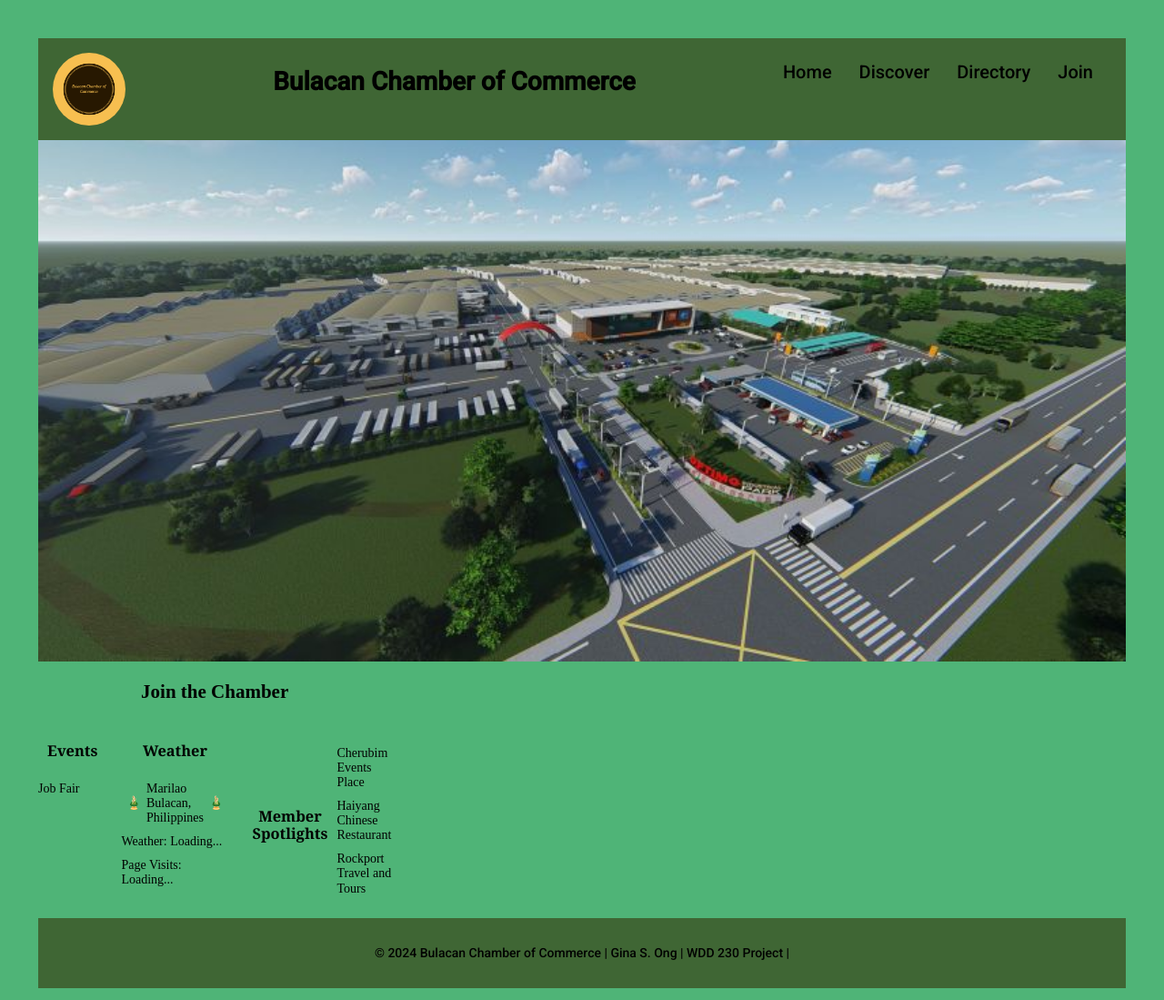
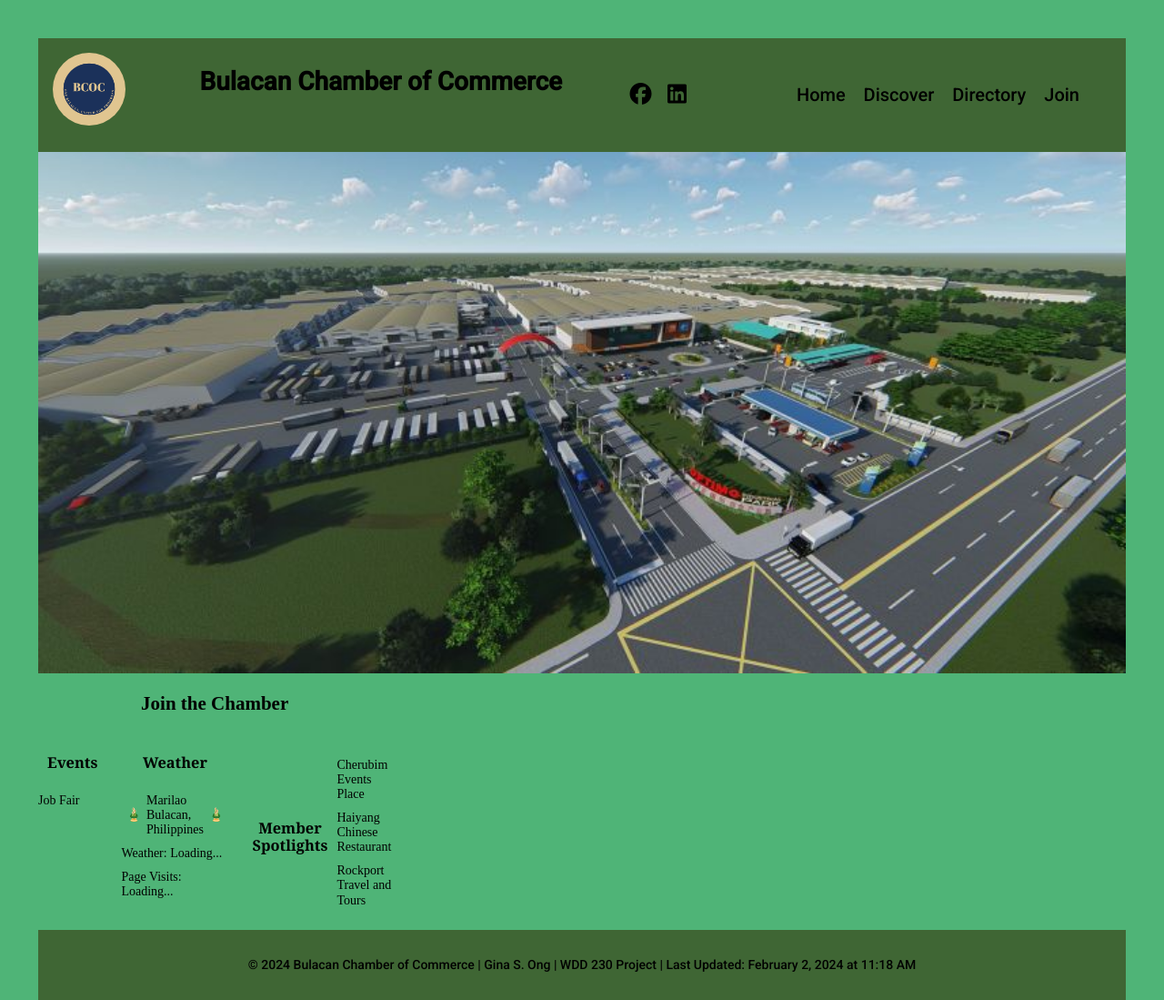
Before and after one commit to gianvin/wdd230, a plain HTML site: page chamber/index.html in a window 1280 px wide. Shown: the whole page at 91% size. Drawn offline with nearby package versions, Linux system fonts and the light colour scheme; files that its build step writes are made by us from their sources; a web font is replaced by a local one.

Commit message:
moved linked-in and facebook icon

```diff
--- a/chamber/index.html
+++ b/chamber/index.html
@@ -8,7 +8,9 @@
     <link rel="stylesheet" href="styles/normalize.css">
     <link rel="stylesheet" href="https://cdnjs.cloudflare.com/ajax/libs/normalize/8.0.1/normalize.min.css">
     <link rel="stylesheet" href="styles/base.css">
-    <link rel="stylesheet" href="styles/larger.css">
+    <link rel="stylesheet" href="styles/large.css">
+    <link rel="stylesheet" href="styles/medium.css">
+    <link rel="stylesheet" href="https://cdnjs.cloudfare.com/ajax/libs/font-awesome/6.0.0/css/all.min.css" />
     <link rel="icon" href="favicon-chamber.ico">
     <meta property="og:title" content="Bulacan Chamber of Commerce">
     <meta property="og:type" content="image">
@@ -22,14 +24,19 @@
     <div id="content">
         <header>
             <a id="logo_link" href="index.html">
-                <img class="logo" src="images/chamber-logo.jpeg" alt="Chamber Logo">
+                <img class="logo" src="images/logo-chamber.jpeg" alt="Chamber Logo">
             </a>
             <h1>Bulacan Chamber of Commerce</h1>
+            <div class="social-icons">
+                <a href="https://www.facebook.com/gina.s.ong3/" target="_blank"><i class="fab fa-facebook"></i></a>
+                <a href="https://www.linkedin.com/in/gina-ong-5715a2292/" target="_blank"><i
+                        class="fab fa-linkedin"></i></a>
+            </div>
             <nav>
                 <a href="index.html">Home</a>
-                <a href="">Discover</a>
-                <a href="">Directory</a>
-                <a href="">Join</a>
+                <a href="discover.html">Discover</a>
+                <a href="directory.html">Directory</a>
+                <a href="join.html">Join</a>
             </nav>
         </header>
         <div id="hero">
@@ -62,8 +69,8 @@
                 </section>
             </main>
             <footer>
-                <p>&copy; 2024 Bulacan Chamber of Commerce | Gina S. Ong | WDD 230 Project<span id="lastUpdated"> |
-                    </span> </p>
+                <p>&copy; 2024 Bulacan Chamber of Commerce | Gina S. Ong | WDD 230 Project | <span id="lastUpdated"> |
+                    </span></p>
             </footer>
 
             <script src="scripts/getdates.js"></script>
--- a/chamber/scripts/getdates.js
+++ b/chamber/scripts/getdates.js
@@ -5,5 +5,5 @@ document.addEventListener("DOMContentLoaded", function () {
 
     var formattedDate = lastModifiedDate.toLocaleDateString('en-US', options);
 
-    document.getElementById("lastModified").textContent = "Last Modification: " + formattedDate;
+    document.getElementById("lastUpdated").textContent = "Last Updated: " + formattedDate;
 });
--- a/chamber/styles/base.css
+++ b/chamber/styles/base.css
@@ -61,6 +61,8 @@ h2 {
     grid-row: auto;
     grid-column: 1/4;
 }
+
+
 
 nav {
     text-align: right;
@@ -148,3 +150,19 @@ iframe {
     grid-column: 1/4;
     justify-items: center;
 }
+
+.social-icons {
+    display: flex;
+    align-items: center;
+}
+
+.social-icons a {
+    margin-right: 10px;
+    color: #000;
+    font-size: 24px;
+    text-decoration: none;
+}
+
+.social-icons a:hover {
+    color: #0077b5;
+}
```
Also changed, not shown: chamber/images/facebook.png (added), chamber/images/icons8-linkedin-48.png (added).
